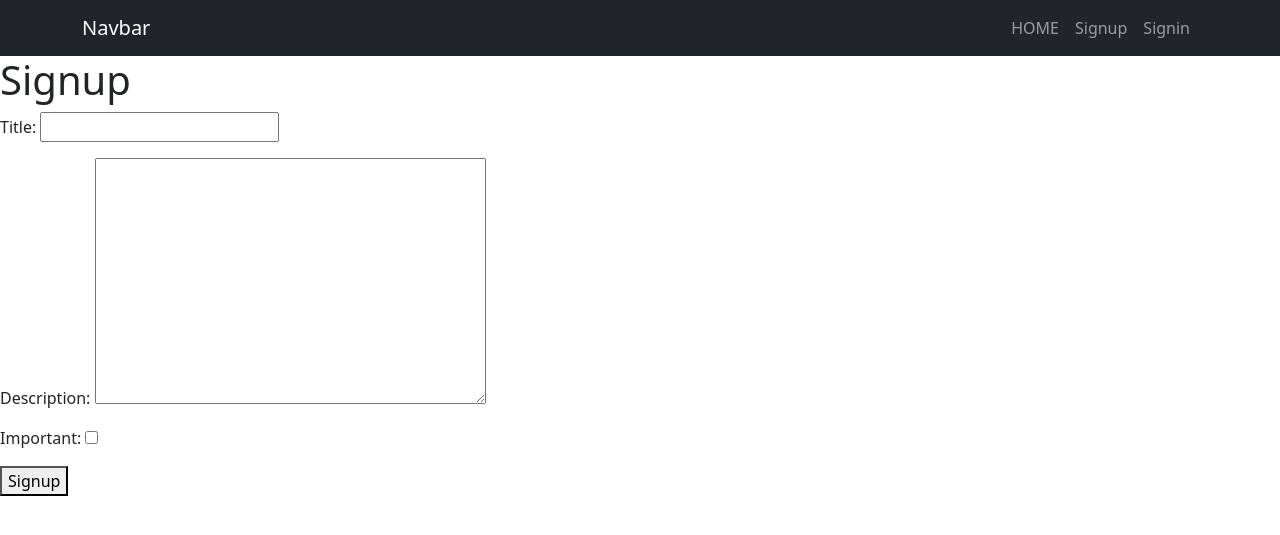
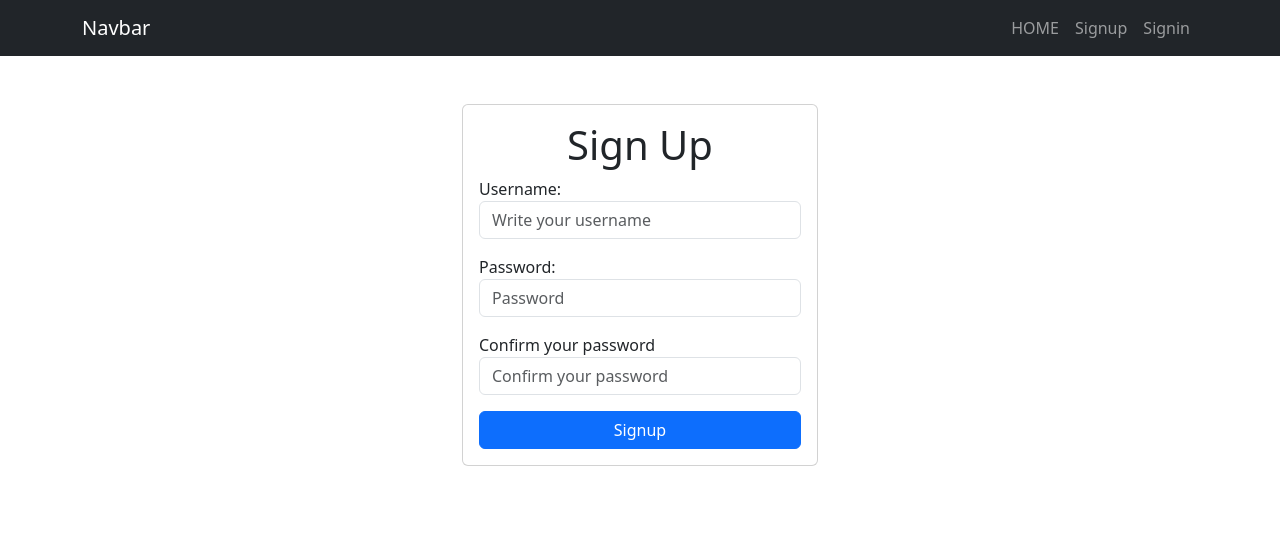
Before and after one commit to stivenga/proyecto_Django, a Django app: template tasks/templates/signup.html in a window 1280 px wide. Shown: the top 535 px of the page. Run offline with Django 5.2, Linux system fonts and the light colour scheme; the template is opened without the code that fills it: values that come from a table or form of the project are taken from there, others are empty.

Commit message:
sign in & sign up

```diff
--- a/tasks/templates/signup.html
+++ b/tasks/templates/signup.html
@@ -1,16 +1,40 @@
 {% extends 'base.html' %}
 
 {% block content %}
-<h1>Signup</h1>
 
-{{error}}
+<main class="container">
+    <div class="row">
+        <section class="col-md-4 offset-md-4 mt-5">
+            <form action="/signup/" method="POST" class="card card-body ">
+                <h1 class="text-center">Sign Up</h1>
 
-<form action="/signup/" method="post">
-    {% csrf_token %}
-    {{form.as_p}}
-    <button>
-        Signup
-    </button>
-</form>
+                {{error}}
+                {% csrf_token %}
+
+                <div class="mb-3">
+                    <label for="username">Username:</label>
+                    <input type="text" name="username" id="username"
+                    class="form-control" placeholder="Write your username">
+                </div>
+
+                <div class="mb-3">
+                    <label for="password1">Password:</label>
+                    <input type="password" name="password1" id="password1"
+                    class="form-control" placeholder="Password">
+                </div>
+
+                <div class="mb-3">
+                    <label for="password2">Confirm your password</label>
+                    <input type="password" name="password2" id="password2"
+                    class="form-control" placeholder="Confirm your password">
+                </div>
+
+                <button class="btn btn-primary">
+                    Signup
+                </button>
+            </form>
+        </section>
+    </div>
+</main>
 
 {% endblock %}
```
Also changed, not shown: tasks/templates/home.html (+15 -5 lines), tasks/templates/signin.html (+30 -11 lines).
